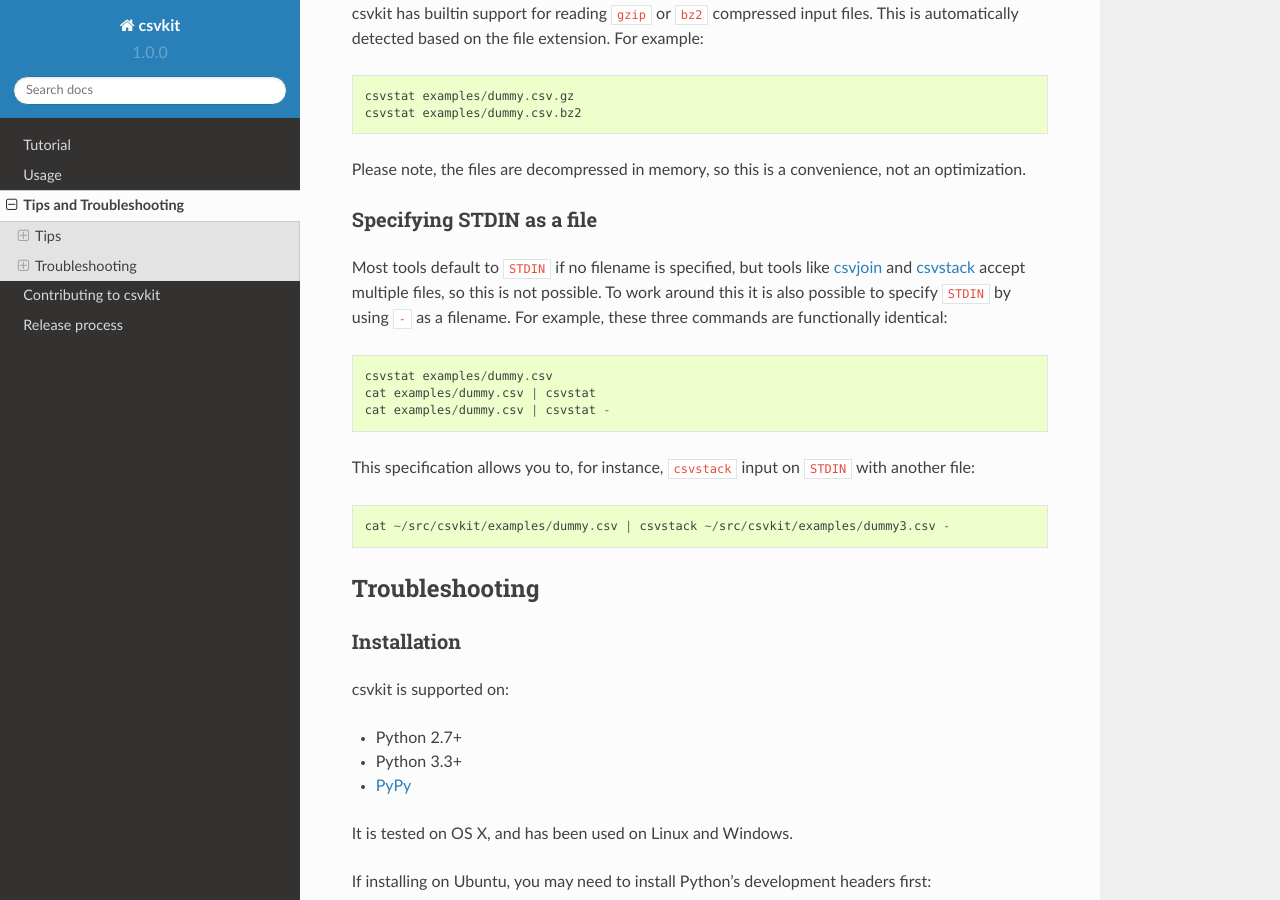
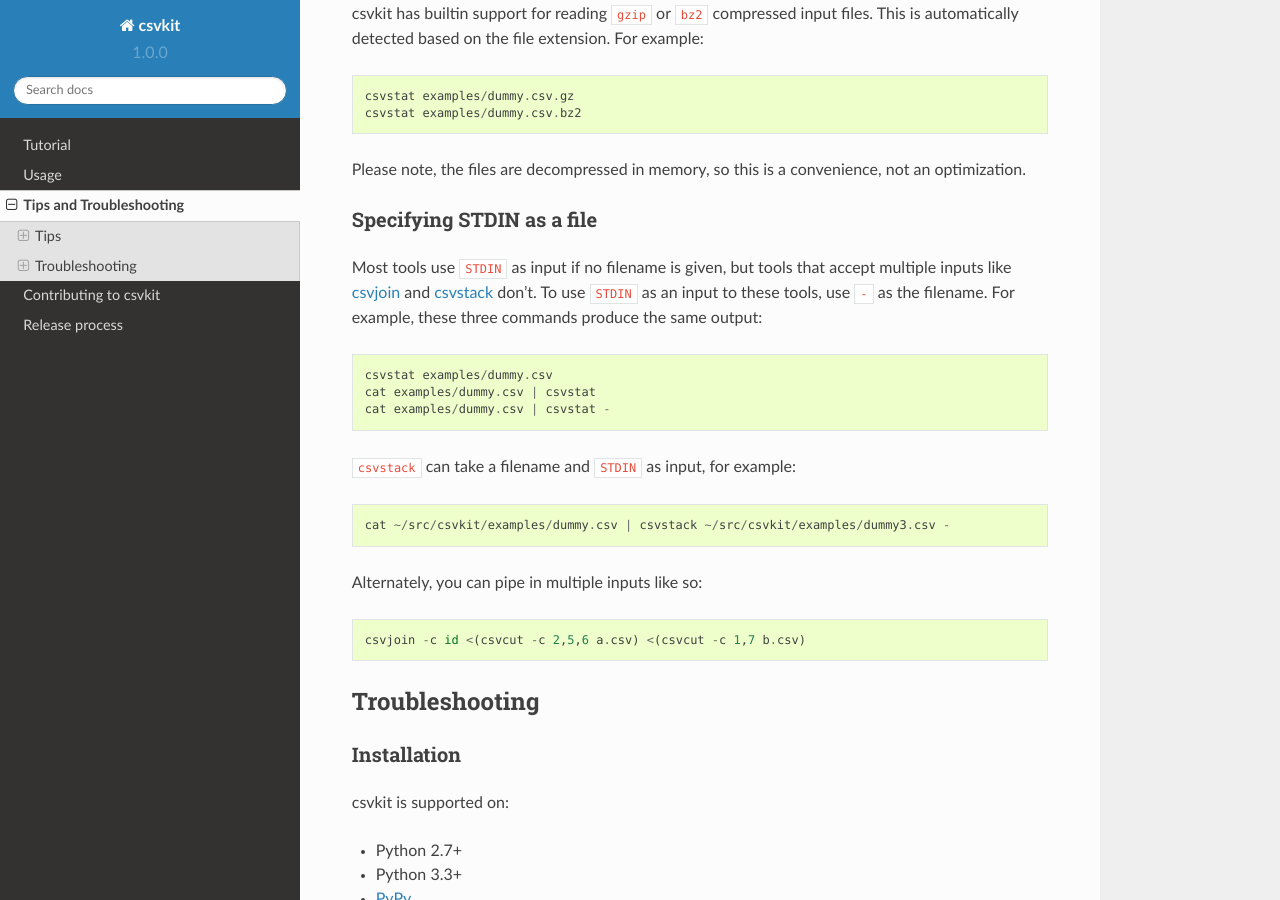
Before and after one commit to wireservice/csvkit, a Sphinx documentation site: the page built from docs/tricks.rst, in a window 1280 px wide and 900 px high, scrolled down 264 px. Built offline with Sphinx 7.4.7 and the Read the Docs theme 2.0.0, drawn with Linux system fonts in a browser that asks for light colours.

Commit message:
Add example of piping multiple files, closes #590

```diff
--- a/docs/tricks.rst
+++ b/docs/tricks.rst
@@ -18,15 +18,19 @@
 Specifying STDIN as a file
 --------------------------
 
-Most tools default to ``STDIN`` if no filename is specified, but tools like :doc:`scripts/csvjoin` and :doc:`scripts/csvstack` accept multiple files, so this is not possible. To work around this it is also possible to specify ``STDIN`` by using ``-`` as a filename. For example, these three commands are functionally identical::
+Most tools use ``STDIN`` as input if no filename is given, but tools that accept multiple inputs like :doc:`scripts/csvjoin` and :doc:`scripts/csvstack` don't. To use ``STDIN`` as an input to these tools, use ``-`` as the filename. For example, these three commands produce the same output::
 
     csvstat examples/dummy.csv
     cat examples/dummy.csv | csvstat
     cat examples/dummy.csv | csvstat -
 
-This specification allows you to, for instance, ``csvstack`` input on ``STDIN`` with another file::
+``csvstack`` can take a filename and ``STDIN`` as input, for example::
 
     cat ~/src/csvkit/examples/dummy.csv | csvstack ~/src/csvkit/examples/dummy3.csv -
+
+Alternately, you can pipe in multiple inputs like so::
+
+    csvjoin -c id <(csvcut -c 2,5,6 a.csv) <(csvcut -c 1,7 b.csv)
 
 Troubleshooting
 ===============
```
